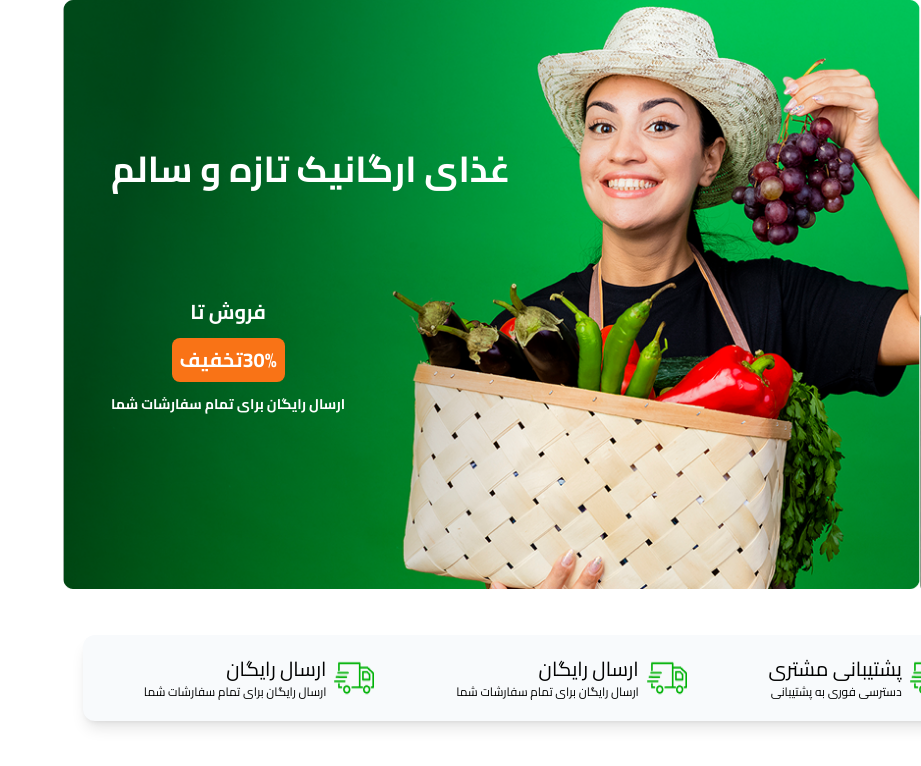
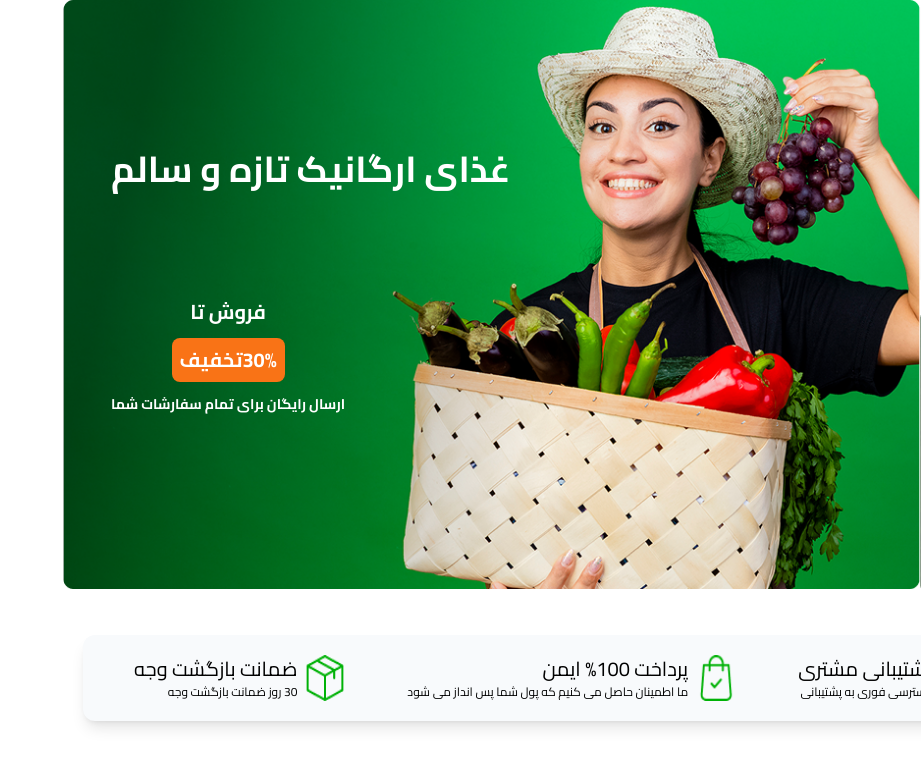
Before and after one commit to Ahmadreza-Mohammadi/organic-shop-next, a Next.js app: page /home in a window 1280 px wide. Shown: the top 766 px of the page, without its empty margins (359-1280 px from the left). Built offline with nearby package versions, Linux system fonts and the light colour scheme.

Commit message:
feat:creat feature

```diff
--- /dev/null
+++ b/src/components/home/categories.tsx
@@ -0,0 +1,7 @@
+import React from 'react'
+
+export default function categories() {
+  return (
+    <div>categories</div>
+  )
+}
--- a/src/components/home/feature.tsx
+++ b/src/components/home/feature.tsx
@@ -1,6 +1,10 @@
 import Image from "next/image";
 
 import shopping from "@/assets/images/feature/shopping.png"
+import headphones from "@/assets/images/feature/headphones.png"
+import shoppingBag from "@/assets/images/feature/shoppingBag.png"
+import packages from "@/assets/images/feature/package.png"
+
 
 export default function Feature() {
   return (
@@ -10,7 +14,7 @@ export default function Feature() {
 src={shopping}
 alt="bannargreen"
 width={40}
-height={27}
+height={40}
 />
 <div className='flex flex-col'>
     <h3 className='text-xl'>ارسال رایگان</h3>
@@ -19,10 +23,10 @@ height={27}
 </div>
 <div className='flex flex-row gap-2'>
 <Image
-src={shopping}
+src={headphones}
 alt="bannargreen"
 width={40}
-height={27}
+height={40}
 />
 <div className='flex flex-col'>
     <h3 className='text-xl'>پشتیبانی مشتری</h3>
@@ -31,26 +35,26 @@ height={27}
 </div>
 <div className='flex flex-row gap-2'>
 <Image
-src={shopping}
+src={shoppingBag}
 alt="bannargreen"
 width={40}
-height={27}
+height={40}
 />
 <div className='flex flex-col'>
-    <h3 className='text-xl'>ارسال رایگان</h3>
-    <p className='text-[12px] '>ارسال رایگان برای تمام سفارشات شما</p>
+    <h3 className='text-xl'>پرداخت 100% ایمن </h3>
+    <p className='text-[12px] '>  ما اطمینان حاصل می کنیم که پول شما پس انداز می شود</p>
 </div>
 </div>
 <div className='flex flex-row gap-2'>
 <Image
-src={shopping}
+src={packages}
 alt="bannargreen"
 width={40}
-height={27}
+height={40}
 />
 <div className='flex flex-col'>
-    <h3 className='text-xl'>ارسال رایگان</h3>
-    <p className='text-[12px] '>ارسال رایگان برای تمام سفارشات شما</p>
+    <h3 className='text-xl'>ضمانت بازگشت وجه</h3>
+    <p className='text-[12px] '> 30 روز ضمانت بازگشت وجه</p>
 </div>
 </div>
     </div>
```
Also changed, not shown: src/assets/images/feature/headphones.png (renamed from src/assets/images/feature/headphones 1.png), src/assets/images/feature/shoppingBag.png (renamed from src/assets/images/feature/shopping-bag.png).
